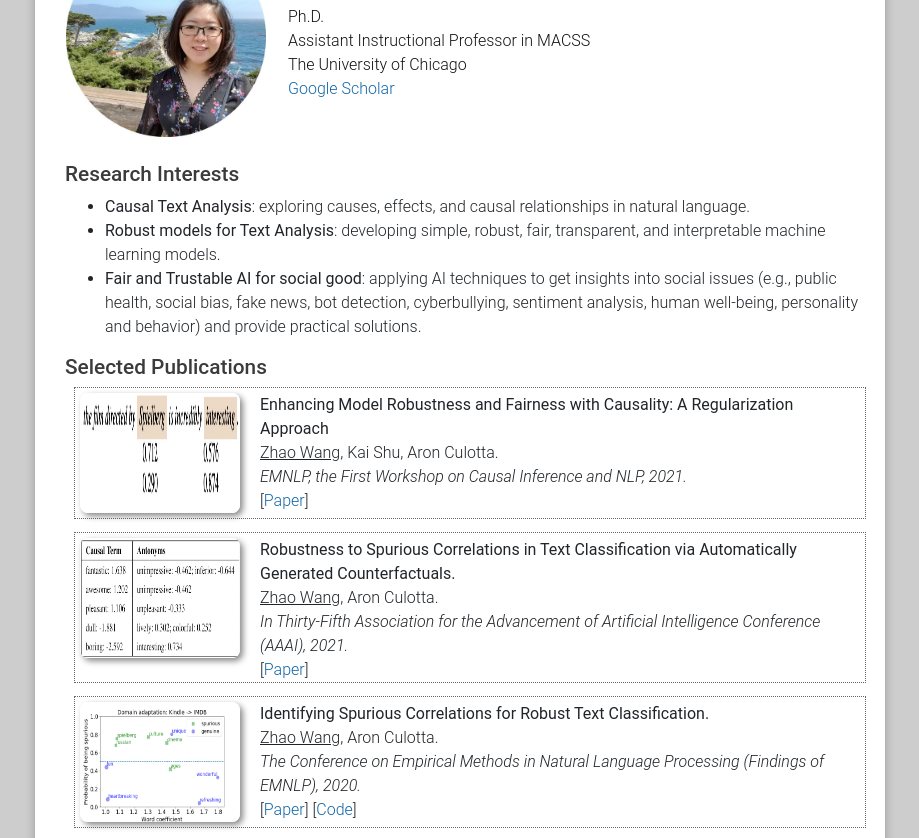
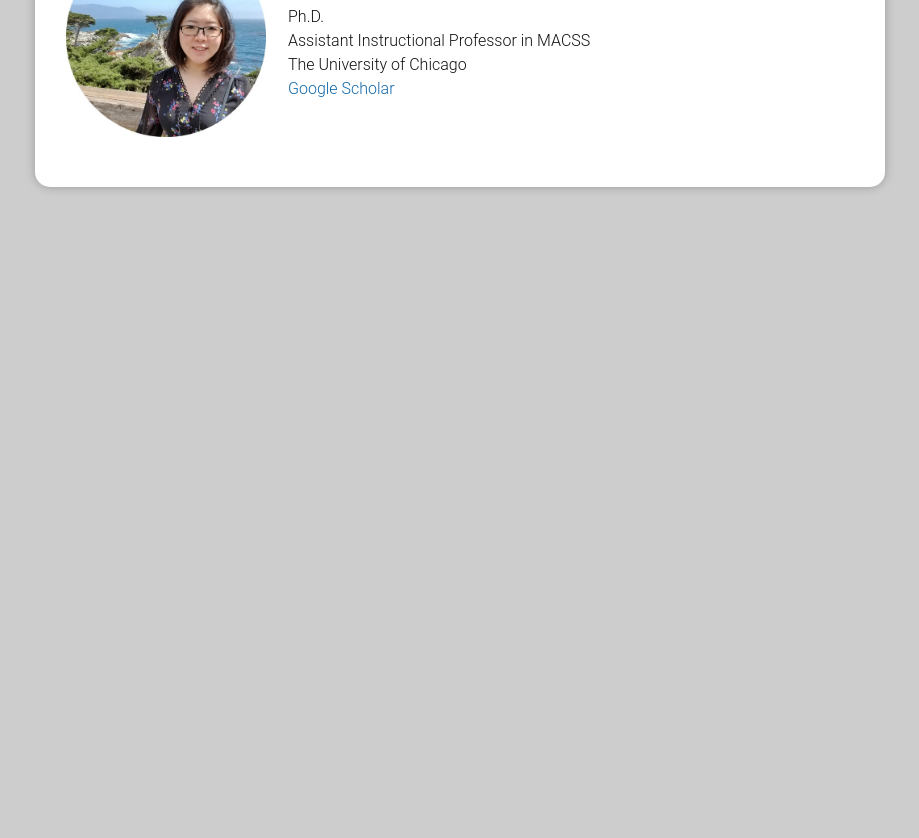
Before and after one commit to ZhaoWang-UC/ZhaoWang-UC.github.io, a plain HTML site: page index.html in a window 1280 px wide. Shown: the part 114-952 px from the top of the page, without its empty margins (180-1099 px from the left). After the commit the page ends 800 px from the top, so only its background shows below. Drawn offline with nearby package versions, Linux system fonts and the light colour scheme.

Commit message:
Update index.html

```diff
--- a/index.html
+++ b/index.html
@@ -193,12 +193,12 @@ body
 
    </ul>  -->
 
- <h2>Research Interests</h2>
+<!--  <h2>Research Interests</h2>
     <ul>
 	<li><b>Causal Text Analysis</b>: exploring causes, effects, and causal relationships in natural language.</li>
 	<li><b>Robust models for Text Analysis</b>: developing simple, robust, fair, transparent, and interpretable machine learning models.</li>
     	<li><b>Fair and Trustable AI for social good</b>: applying AI techniques to get insights into social issues (e.g., public health, social bias, fake news, bot detection, cyberbullying, sentiment analysis, human well-being, personality and behavior) and provide practical solutions.</li>
-   </ul>
+   </ul> -->
 
 <!--
     <h2>News</h2>
@@ -209,9 +209,9 @@ body
     </ul>
 -->
 
-	<h2>Selected Publications</h2>
+<!-- 	<h2>Selected Publications</h2> -->
 
-	<div class="publication media">
+<!-- 	<div class="publication media">
         <img src="images/2021-EMNLPW.PNG" class="papericon">
         <div class="media-body">
             <b>Enhancing Model Robustness and Fairness with Causality: A Regularization Approach</b><br>
@@ -229,10 +229,10 @@ body
             <i>In Thirty-Fifth Association for the Advancement of Artificial Intelligence Conference (AAAI), 2021.</i><br>
 	    [<a href="https://arxiv.org/pdf/2012.10040.pdf">Paper</a>]
         </div>
-	</div>
+	</div>  -->
 
 	<!-- <h5>2019</h5> -->
-	<div class="publication media">
+<!-- 	<div class="publication media">
         <img src="images/2020-EMNLP.png" class="papericon">
         <div class="media-body">
             <b>Identifying Spurious Correlations for Robust Text Classification.</b><br>
```
